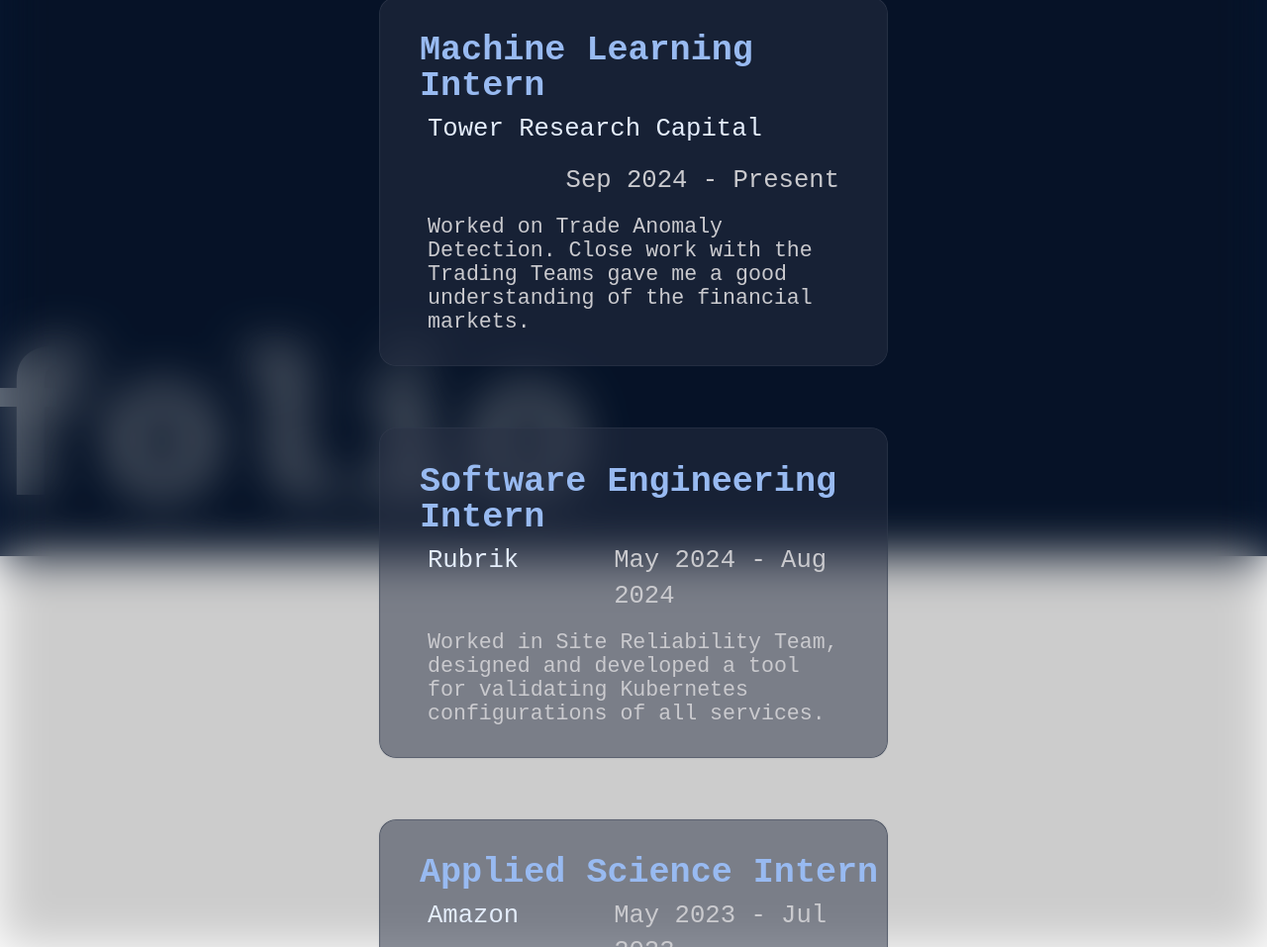
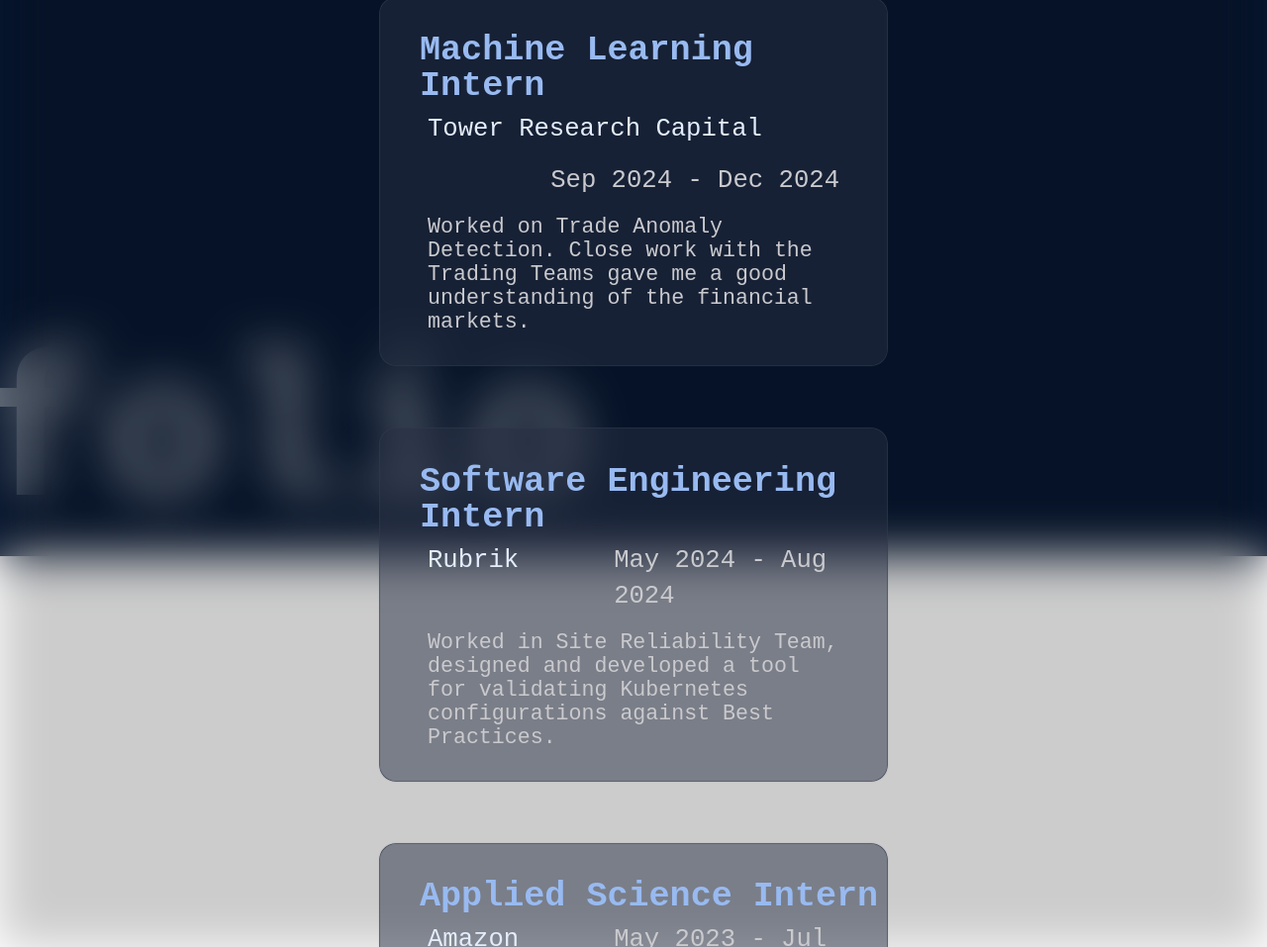
Before and after one commit to kira1433/kira1433.github.io, a plain HTML site: page experience.html in a window 1280 px wide. Shown: the part 238-1195 px from the top of the page at 99% size. Drawn offline with Linux system fonts and the light colour scheme.

Commit message:
Modification in Experience

```diff
--- a/experience.html
+++ b/experience.html
@@ -41,7 +41,7 @@
           </div>
           <div class="leftright">
             <p></p>
-            <p>Sep 2024 - Present</p>
+            <p>Sep 2024 - Dec 2024</p>
           </div>
           <p class="desc">
             Worked on Trade Anomaly Detection. Close work with the Trading Teams gave me a good understanding of the financial markets.
@@ -55,7 +55,7 @@
             <p>May 2024 - Aug 2024</p>
           </div>
           <p class="desc">
-            Worked in Site Reliability Team, designed and developed a tool for validating Kubernetes configurations of all services.
+            Worked in Site Reliability Team, designed and developed a tool for validating Kubernetes configurations against Best Practices.
           </p>
         </div>
 
```
